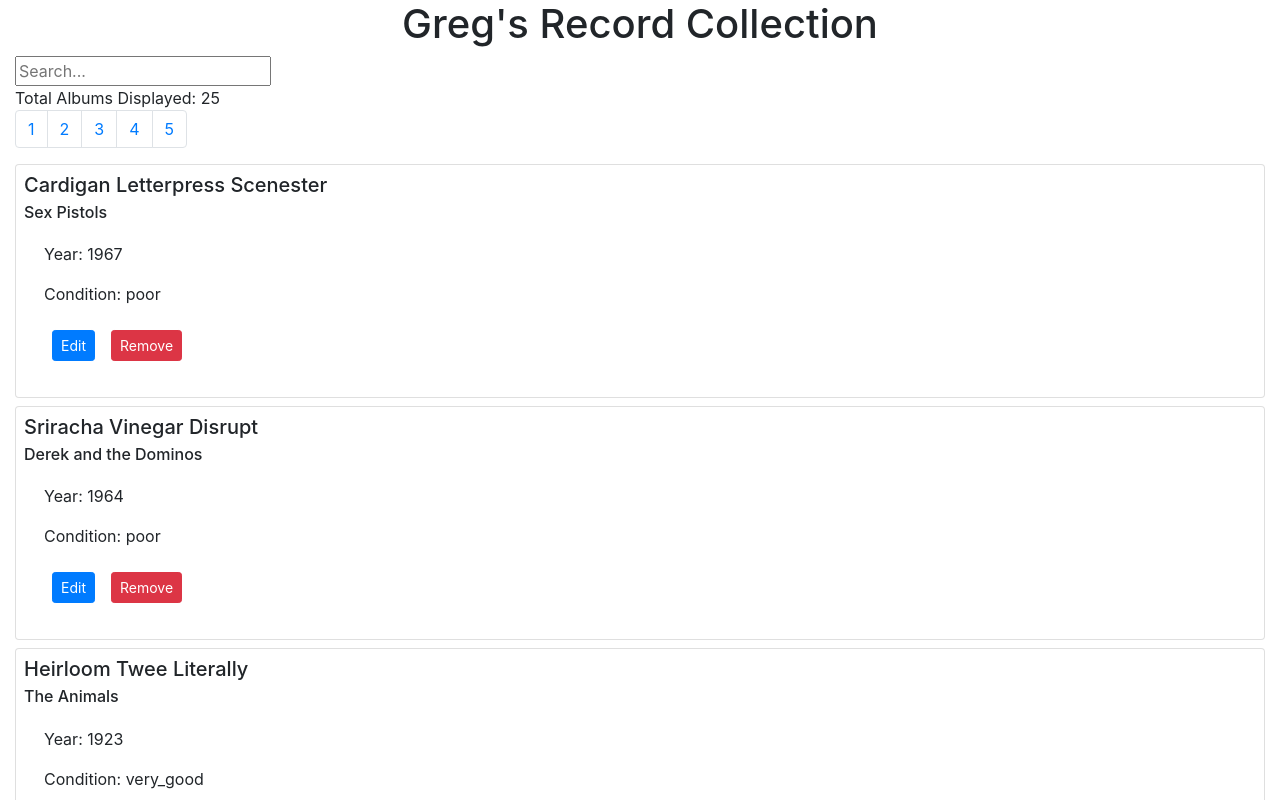
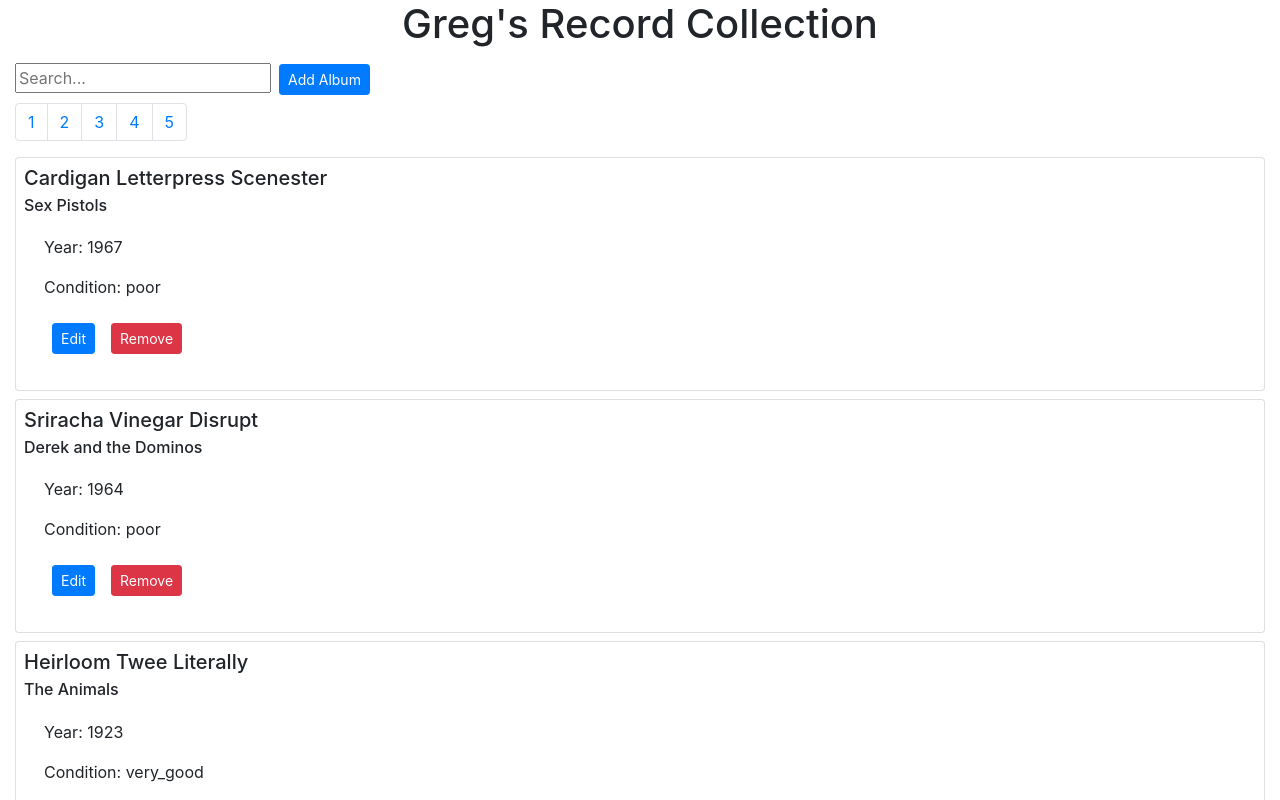
Before and after one commit to kdavidenko/logikcull, a React (Create React App) app: page / in a window 1280 px wide. Shown: the top 800 px of the page. Built offline with nearby package versions, Linux system fonts and the light colour scheme.

Commit message:
add album

```diff
--- /dev/null
+++ b/src/components/AddRecordModal/index.js
@@ -0,0 +1,69 @@
+import { useState } from 'react';
+import Modal from 'react-bootstrap/Modal';
+import Button from 'react-bootstrap/Button';
+
+function AddRecordModal(props) {
+    const [show, setShow] = useState(false);
+    const [title, setTitle] = useState("");
+    const [artist, setArtist] = useState("");
+    const [year, setYear] = useState("");
+    const [condition, setCondition] = useState("");
+
+    function submitForm(){
+        const albumToAdd = {
+            album_title: title,
+            year,
+            condition,
+            artist: {
+                name: artist,
+            }
+        }
+        props.addAlbum(albumToAdd);
+        setShow(false);
+    }
+    function resetForm() {
+        setTitle("");
+        setArtist("");
+        setYear("");
+        setCondition("");
+    }
+
+
+    const handleClose = () => {
+        setShow(false);
+        resetForm();
+    };
+    const handleShow = () => setShow(true);
+
+  return (
+    <>
+    <Button variant="primary" size="sm" className="m-2" onClick={handleShow}>
+        Add Album
+    </Button>
+
+    <Modal show={show} animation={false}onHide={handleClose}>
+    <Modal.Header closeButton>
+        <Modal.Title>Add</Modal.Title>
+    </Modal.Header>
+
+    <Modal.Body>{props.name}
+        <form>
+
+        <input value={title} onChange={(e)=>setTitle(e.target.value)} />
+        <input value={artist} onChange={(e)=>setArtist(e.target.value)} />
+        <input value={year} onChange={(e)=>setYear(e.target.value)} />
+        <input value={condition} onChange={(e)=>setCondition(e.target.value)} />
+
+        </form>
+    </Modal.Body>
+
+    <Modal.Footer>
+        <Button variant="outline-secondary" onClick={handleClose}>Close</Button>
+        <Button variant="primary" onClick={submitForm}>Save changes</Button>
+    </Modal.Footer>
+    </Modal>
+    </>
+  );
+}
+
+export default AddRecordModal;
--- a/src/components/RecordList/components/RecordCard/index.js
+++ b/src/components/RecordList/components/RecordCard/index.js
@@ -3,15 +3,6 @@
 import EditRecordModal from '../../../EditRecordModal'
 import RemoveRecordModal from '../../../RemoveRecordModal'
 function RecordCard(props) {
-  const albumToBeRemoved = {
-    album_title: props.albumTitle,
-    year: props.year,
-    condition: props.condition,
-    artist: {
-        name: props.artist.name,
-        id: props.artist.id
-    }
-}
   return (
     <Card className="mt-2 mb-2 p-2">
       <Card.Title>
--- a/src/components/RecordList/index.js
+++ b/src/components/RecordList/index.js
@@ -2,6 +2,7 @@
 import SearchRecords from './components/SearchRecords';
 import Pagination from './components/Pagination';
 import RecordCard from './components/RecordCard';
+import AddRecordModal from '../AddRecordModal';
 
 function RecordList() {
 
@@ -23,7 +24,41 @@
       setCurrentCollection(fullCollection);
       setPage(1);
     }
-  }
+  };
+
+  function findArtistId(artist){
+    const index = fullCollection.findIndex((el) => el.artist.name.toLowerCase() === artist.toLowerCase());
+    const artistId = index;
+    return artistId;
+  };
+
+  function findLastArtistId(){
+    let set = [];
+    let ret;
+
+    for (let i = 0; i < fullCollection.length; i++) {
+      set.push(fullCollection[i].artist.id);
+    }
+    ret = set.sort((a, b) => b - a);
+
+    return ret[0];
+  };
+
+  function addAlbum(albumToAdd) {
+    // check if the artist already exists
+    const existingArtistId = findArtistId(albumToAdd.artist.name);
+    // If they do, use that ID
+    // if they don't add a new ID
+    if (existingArtistId === -1) {
+      albumToAdd.artist.id = findLastArtistId() + 1;
+    } else {
+      albumToAdd.artist.id = existingArtistId;
+    }
+    console.log(albumToAdd)
+    let set = [...fullCollection];
+    set.push(albumToAdd)
+    setFullCollection(set);
+  };
 
   function removeAlbum(albumToBeRemoved) {
     let set = [...fullCollection];
@@ -53,7 +88,7 @@
   return (
     <div>
       <SearchRecords criteria={criteria} setCriteria={setCriteria} />
-      <div>Total Albums Displayed: {currentCollection.length}</div>
+      <AddRecordModal addAlbum={(albumToAdd) => addAlbum(albumToAdd)} />
       <Pagination
         perPage={itemsPerPage}
         total={currentCollection.length}
```
